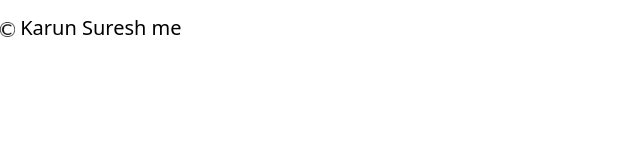
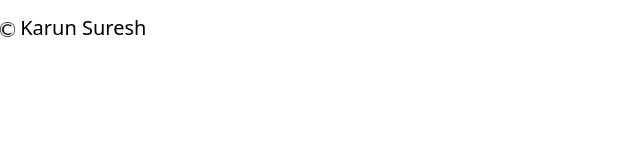
Before and after one commit to Roroissohard/nav-bar, a plain HTML site: page index.html in a window 1280 px wide. Shown: the full height of the page, 0-640 px from the left. Drawn offline with nearby package versions, Linux system fonts and the light colour scheme.

Commit message:
navbar challenge

```diff
--- a/navbar.html
+++ b/index.html
@@ -14,7 +14,7 @@
     <nav class="navbar bg-white">
           <a class="navbar-brand " href="#">
             <img src="copyright-40160_1280.webp" alt="Logo" width="15" height="15" class="d-inline-block align-text-center">
-            Karun Suresh       me
+            Karun Suresh
           </a>
         </div>
       </nav>
```
